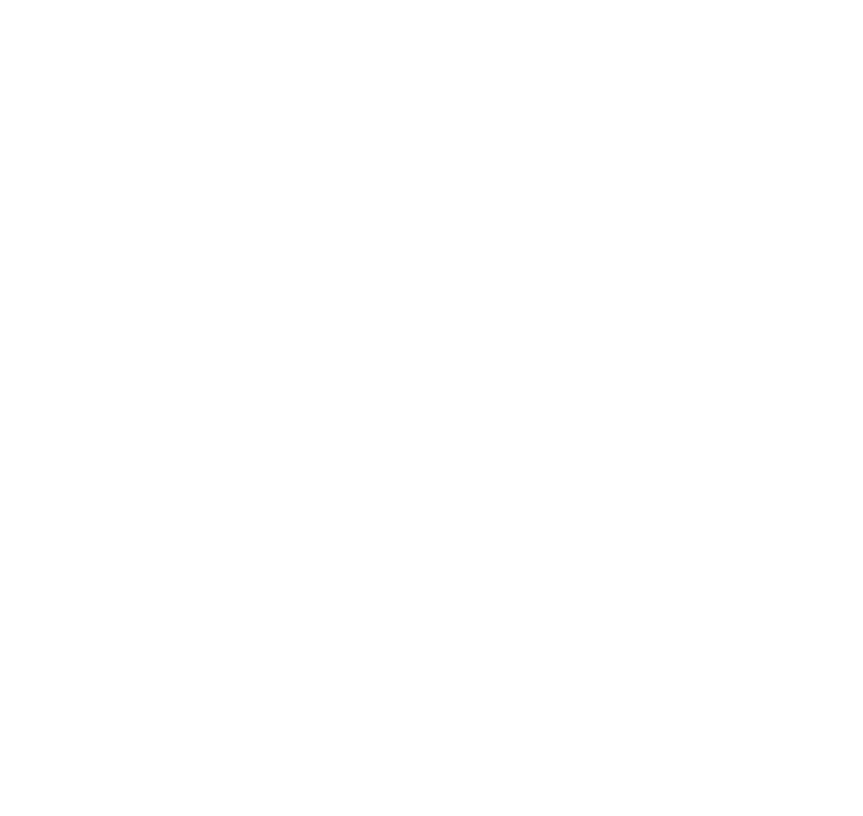
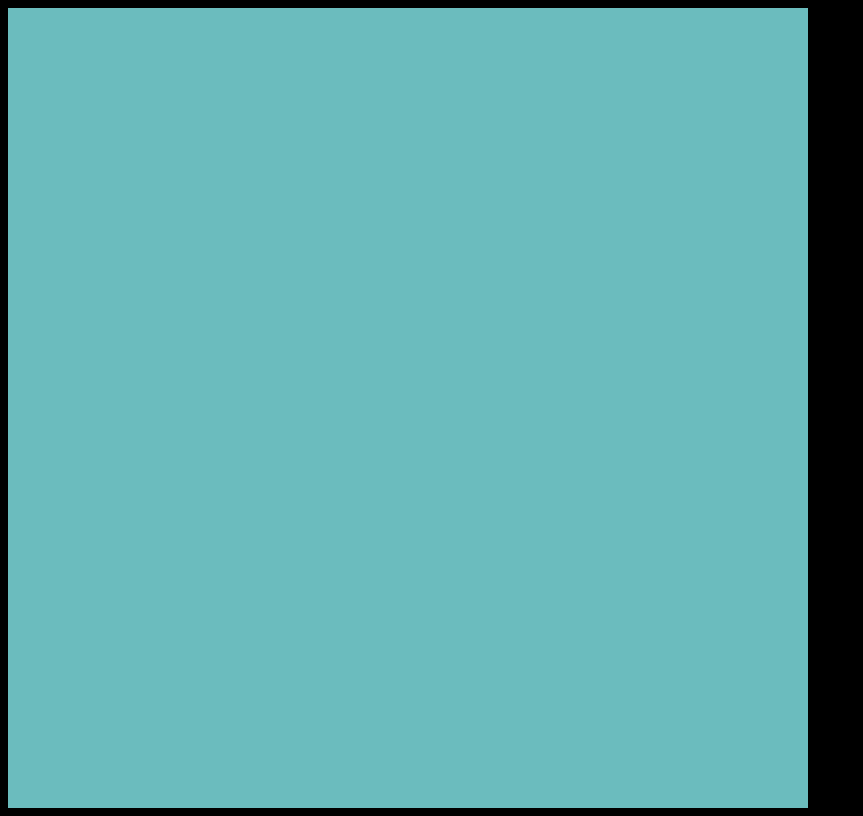
Before and after one commit to anipops/kokoa-clone-2024, a plain HTML site: page index4.html in a window 1280 px wide. Shown: the whole page, without its empty margins (0-863 px from the left). Drawn offline with Linux system fonts and the light colour scheme.

Commit message:
Assignment8-2

```diff
--- a/css/styles4.css
+++ b/css/styles4.css
@@ -1,3 +1,6 @@
+body {
+    background-color: black;
+}
 div {
     width: 800px;
     height: 800px;
--- a/index4.html
+++ b/index4.html
@@ -0,0 +1,13 @@
+<!DOCTYPE html>
+<html lang="kr">
+    <head>
+        <meta charset="utf-8">
+        <title>Assignment8-</title>
+        <link href="./css/styles4.css" rel="stylesheet" />
+    </head>
+    <body>
+     <div>
+
+     </div>
+    </body>
+</html>
```
